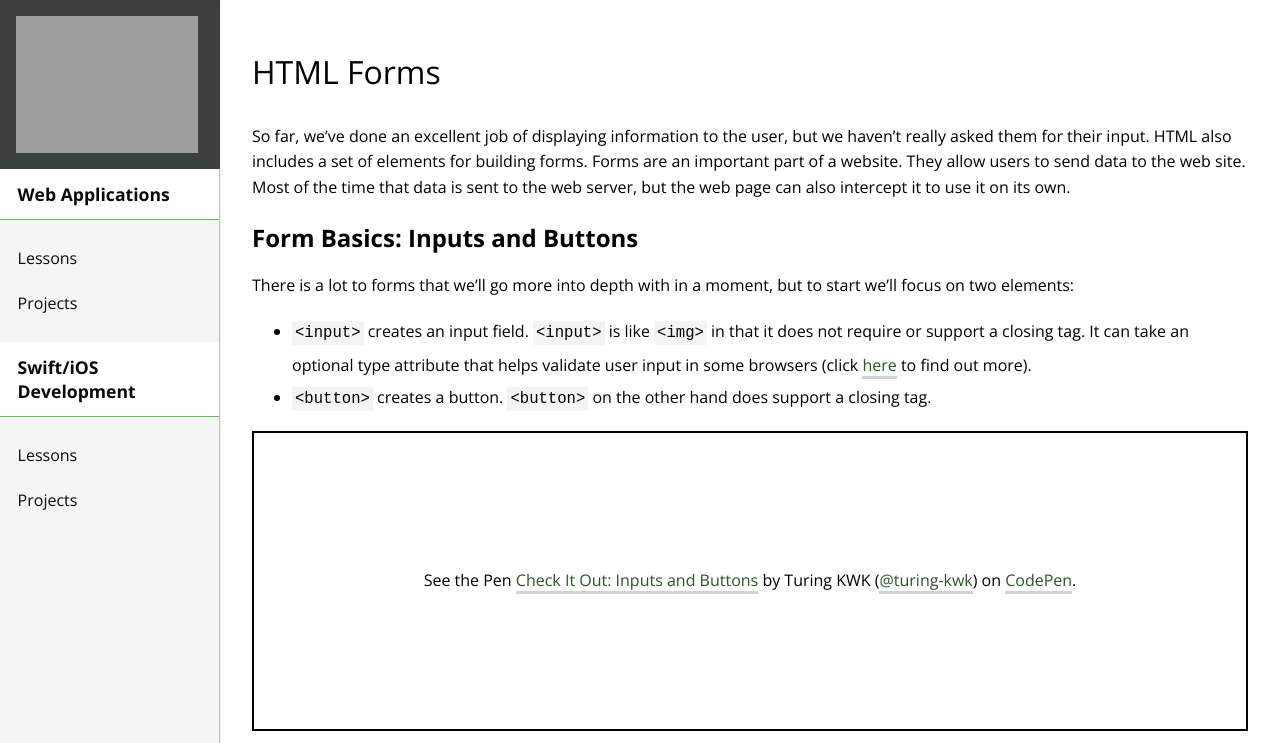
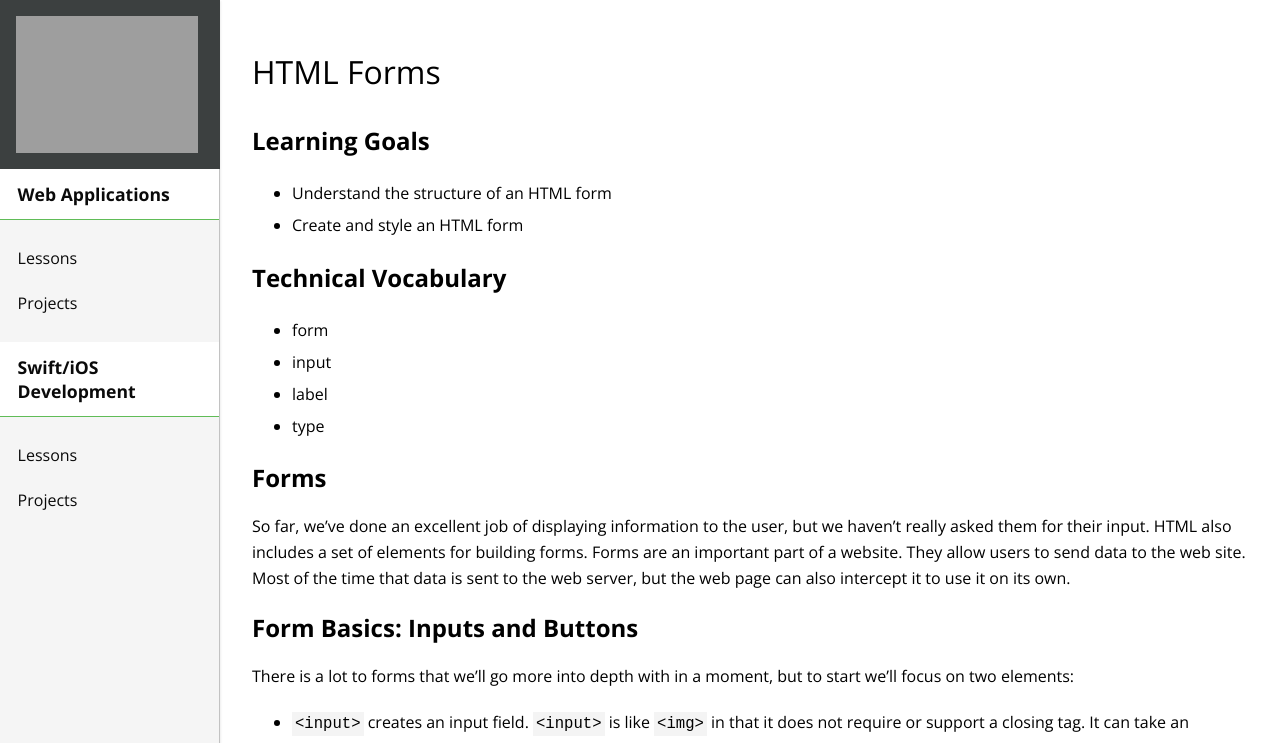
Before and after one commit to ameseee/kwk-curriculum-site, a Jekyll site: the page built from web-app/lessons/html-forms/index.md, in a window 1280 px wide and 900 px high, cut to the strip 0-743 px from the top of the window. Built offline with Jekyll 4.4.1, drawn with Linux system fonts in a browser that asks for light colours; nearby versions of some CDN libraries.

Commit message:
Add learning goals for HTML Forms lesson

```diff
--- a/web-app/lessons/html-forms/index.md
+++ b/web-app/lessons/html-forms/index.md
@@ -1,6 +1,20 @@
 ---
 title: HTML Forms
 ---
+
+## Learning Goals
+
+* Understand the structure of an HTML form
+* Create and style an HTML form
+
+## Technical Vocabulary
+
+- form
+- input
+- label
+- type
+
+## Forms
 
 So far, we’ve done an excellent job of displaying information to the user, but we haven’t really asked them for their input. HTML also includes a set of elements for building forms. Forms are an important part of a website. They allow users to send data to the web site. Most of the time that data is sent to the web server, but the web page can also intercept it to use it on its own.
 
```
